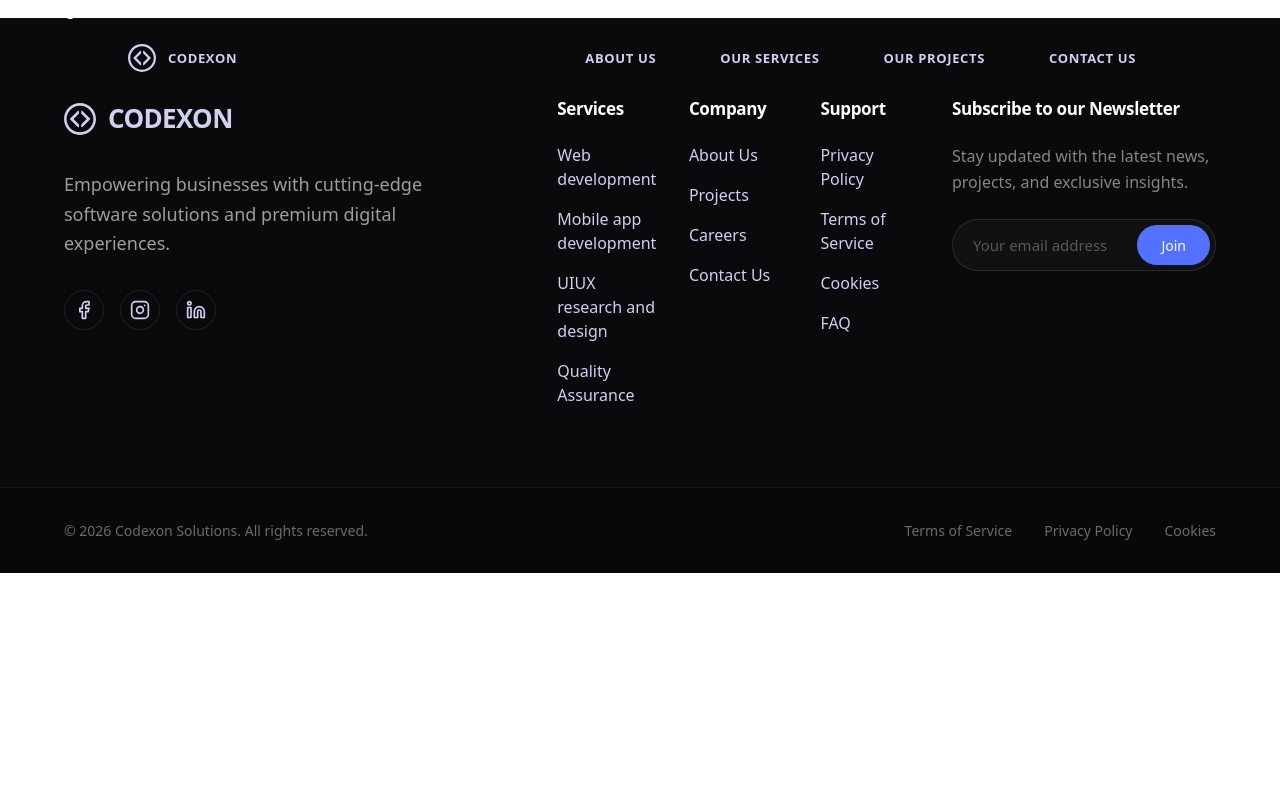
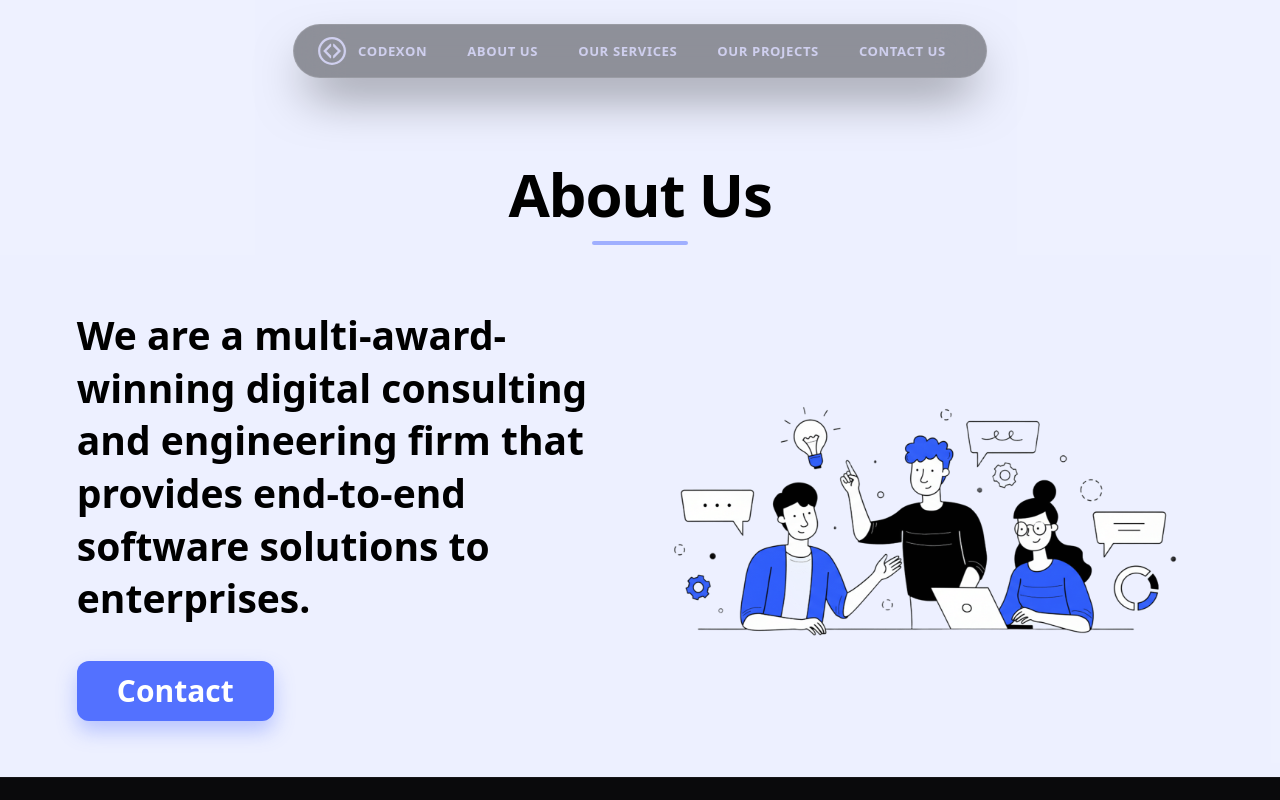
Before and after one commit to codexonsolutions/Codexon-Website, a Next.js app: page /about in a window 1280 px wide. Shown: the top 800 px of the page. Built offline with nearby package versions, Linux system fonts and the light colour scheme.

Commit message:
feat: featured section of about us page

```diff
--- a/app/about/page.tsx
+++ b/app/about/page.tsx
@@ -1,14 +1,16 @@
-import { Metadata } from "next";
+import type { Metadata } from "next";
+import AboutFeatured from "@/components/about/featured";
 
 export const metadata: Metadata = {
-    title: "About Our Vision",
-    description: "Learn more about Codexon's mission, values, and our commitment to technical excellence.",
+  title: "About Our Vision",
+  description:
+    "Learn more about Codexon's mission, values, and our commitment to technical excellence.",
 };
 
 export default function AboutPage() {
-    return (
-        <div>
-            <h1>About Page</h1>
-        </div>
-    );
+  return (
+    <main>
+      <AboutFeatured />
+    </main>
+  );
 }
--- /dev/null
+++ b/components/about/featured.tsx
@@ -0,0 +1,63 @@
+"use client";
+
+import Image from "next/image";
+import Link from "next/link";
+import { motion } from "framer-motion";
+
+export default function AboutFeatured() {
+  return (
+    <section className="w-full bg-primary/10 pt-32 pb-10 md:pt-40 md:pb-14">
+      <div className="mx-auto w-[88%] max-w-7xl">
+        <div className="text-center">
+          <h1 className="font-display text-4xl font-extrabold !text-black sm:text-6xl">
+            About Us
+          </h1>
+          <motion.span
+            className="mx-auto mt-3 block h-1 w-24 rounded-full bg-primary/50"
+            initial={{ scaleX: 0.6, opacity: 0.6 }}
+            whileInView={{ scaleX: 1, opacity: 1 }}
+            viewport={{ once: true, amount: 0.8 }}
+            transition={{ duration: 0.45, ease: "easeOut" }}
+          />
+        </div>
+
+        <div className="mt-12 grid items-center gap-10 md:mt-16 md:grid-cols-2">
+          <div>
+            <p className="max-w-[620px] text-2xl font-semibold leading-[1.35] text-black sm:text-3xl md:text-[39px]">
+              We are a multi-award-winning digital consulting and engineering
+              firm that provides end-to-end software solutions to enterprises.
+            </p>
+
+            <motion.div
+              initial={{ y: 6, opacity: 0.92 }}
+              whileInView={{ y: 0, opacity: 1 }}
+              viewport={{ once: true, amount: 0.7 }}
+              transition={{ duration: 0.35, ease: "easeOut" }}
+              whileHover={{ scale: 1.02 }}
+              whileTap={{ scale: 0.99 }}
+              className="mt-9 inline-block"
+            >
+              <Link
+                href="/contact"
+                className="inline-flex rounded-xl bg-primary px-10 py-3 text-2xl font-bold !text-white shadow-[0_10px_20px_rgba(83,113,255,0.35)] transition-colors hover:bg-primary-hover md:text-3xl"
+              >
+                <span className="!text-white">Contact</span>
+              </Link>
+            </motion.div>
+          </div>
+
+          <div className="flex justify-center md:justify-end">
+            <Image
+              src="/images/aboutHero1.png"
+              alt="About us hero illustration"
+              width={620}
+              height={380}
+              priority
+              className="h-auto w-full max-w-[620px] object-contain"
+            />
+          </div>
+        </div>
+      </div>
+    </section>
+  );
+}
--- a/components/layout/header.tsx
+++ b/components/layout/header.tsx
@@ -2,6 +2,7 @@
 
 import Link from "next/link";
 import { useState, useEffect } from "react";
+import { usePathname } from "next/navigation";
 
 const navLinks = [
   { label: "About Us", href: "/about" },
@@ -23,6 +24,8 @@ function BrandLogo() {
 export default function Header() {
   const [menuOpen, setMenuOpen] = useState(false);
   const [isScrolled, setIsScrolled] = useState(false);
+  const pathname = usePathname();
+  const useScrolledHeader = isScrolled || pathname === "/about";
 
   useEffect(() => {
     const handleScroll = () => {
@@ -34,13 +37,13 @@ export default function Header() {
 
   return (
     <header
-      className={`fixed left-1/2 -translate-x-1/2 z-50 transition-all duration-700 ease-[cubic-bezier(0.23,1,0.32,1)] ${isScrolled
+      className={`fixed left-1/2 -translate-x-1/2 z-50 transition-all duration-700 ease-[cubic-bezier(0.23,1,0.32,1)] ${useScrolledHeader
         ? "top-6 w-[92%] md:w-auto"
         : "top-0 w-full"
         }`}
     >
       <nav
-        className={`mx-auto flex items-center justify-between transition-all duration-700 ease-[cubic-bezier(0.23,1,0.32,1)] ${isScrolled
+        className={`mx-auto flex items-center justify-between transition-all duration-700 ease-[cubic-bezier(0.23,1,0.32,1)] ${useScrolledHeader
           ? "max-w-[800px] rounded-full bg-black/40 backdrop-blur-xl border border-white/10 px-6 py-2 shadow-2xl shadow-black/50"
           : "max-w-7xl w-[80%] rounded-none bg-transparent border-transparent px-0 py-8 md:px-0 md:py-10"
           }`}
@@ -56,13 +59,13 @@ export default function Header() {
         </Link>
 
         {/* desktop nav */}
-        <ul className={`hidden md:flex items-center transition-all duration-700 whitespace-nowrap ${isScrolled ? "gap-2" : "gap-8"
+        <ul className={`hidden md:flex items-center transition-all duration-700 whitespace-nowrap ${useScrolledHeader ? "gap-2" : "gap-8"
           }`}>
           {navLinks.map((link) => (
             <li key={link.label}>
               <Link
                 href={link.href}
-                className={`flex h-9 items-center px-4 text-[13px] font-display font-bold tracking-wider uppercase rounded-full transition-all duration-300 whitespace-nowrap ${isScrolled
+                className={`flex h-9 items-center px-4 text-[13px] font-display font-bold tracking-wider uppercase rounded-full transition-all duration-300 whitespace-nowrap ${useScrolledHeader
                   ? "text-white/70 hover:text-white hover:bg-white/10"
                   : "text-white/70 hover:text-white hover:bg-white/10"
                   } leading-none`}
@@ -75,7 +78,7 @@ export default function Header() {
 
         {/* mobile hamburger */}
         <button
-          className={`flex h-10 w-10 flex-col items-center justify-center gap-1.5 rounded-full md:hidden transition-all duration-500 ${isScrolled ? "bg-white/5" : "bg-transparent"
+          className={`flex h-10 w-10 flex-col items-center justify-center gap-1.5 rounded-full md:hidden transition-all duration-500 ${useScrolledHeader ? "bg-white/5" : "bg-transparent"
             }`}
           onClick={() => setMenuOpen((v) => !v)}
           aria-label="Toggle menu"
```
Also changed, not shown: public/images/aboutHero.png (added), public/images/aboutHero1.png (added).
